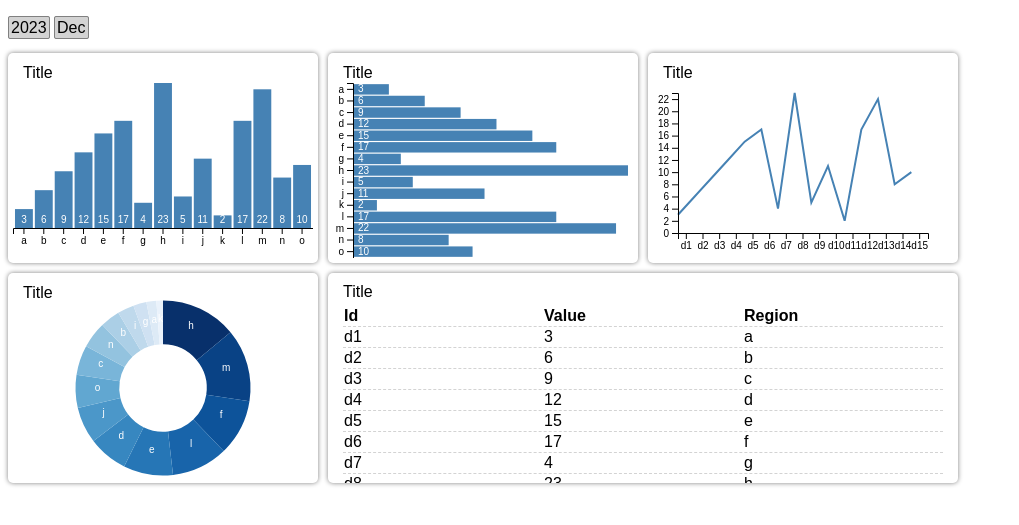
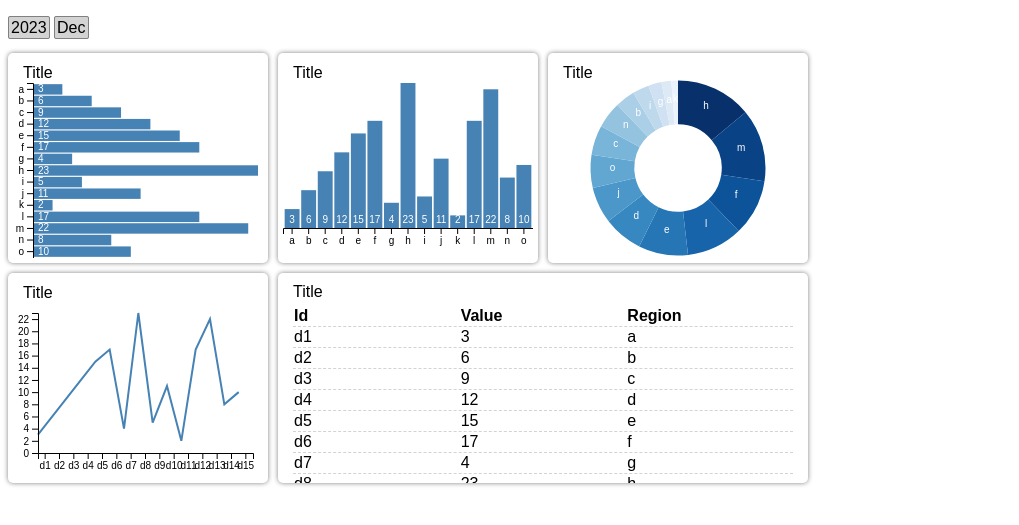
Before and after one commit to emhofer/D3Demo, a plain HTML site: page index.html in a window 1280 px wide. Shown: the part 61-586 px from the top of the page, without its empty margins (0-1019 px from the left). Drawn offline with nearby package versions, Linux system fonts and the light colour scheme.

Commit message:
reordered items

```diff
--- a/index.html
+++ b/index.html
@@ -17,10 +17,10 @@
     <span>Dec</span>
   </div>
   <div id="dashboard">
+    <svg id="d3bar"></svg>
     <svg id="d3column"></svg>
-    <svg id="d3bar"></svg>
+    <svg id="d3donut"></svg>
     <svg id="d3line"></svg>
-    <svg id="d3donut"></svg>
     <div id="d3table"></div>
   </div>
 
--- a/js/chartLine.js
+++ b/js/chartLine.js
@@ -5,7 +5,7 @@ const buildLine = (DASHBOARD_DATA, size) => {
     y: Math.max(...DASHBOARD_DATA.map((d) => d.value)),
   };
 
-  const marginLine = { top: 10, right: 25, bottom: 25, left: 25 };
+  const marginLine = { top: 10, right: 10, bottom: 25, left: 25 };
   const marginTitle = { top: 20, left: 10 };
 
   const containerLine = d3.select("#d3line").classed("container", true);
--- a/js/index.js
+++ b/js/index.js
@@ -5,7 +5,7 @@ import buildLine from "./chartLine.js";
 import buildTable from "./chartTable.js";
 
 const buildDashboard = async () => {
-  const size = { width: 300, height: 200 };
+  const size = { width: 250, height: 200 };
   const data = await d3.json("data.json");
   buildBar(data, size);
   buildColumn(data, size);
--- a/style.css
+++ b/style.css
@@ -11,7 +11,7 @@ html {
 }
 
 .container {
-    width: 300px;
+    width: 250px;
     height: 200px;
     border-radius: 5px;
     box-shadow: 0 0 5px grey;
```
